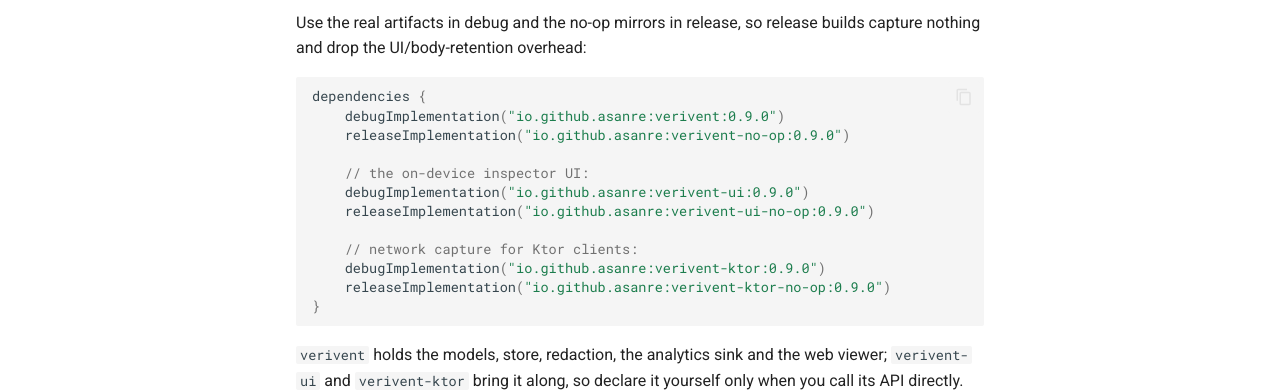
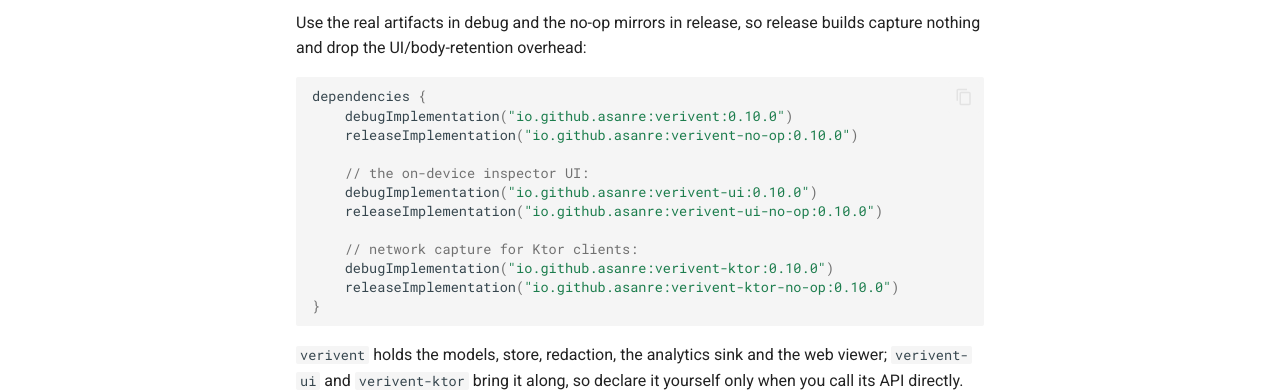
Before and after one commit to asanre/verivent, an MkDocs documentation site: the page built from docs/getting_started.md, in a window 1280 px wide and 900 px high. Shown: the part 360-752 px from the top of the window. Built offline with MkDocs 1.6.1 and Material for MkDocs 9.7.7, drawn with Linux system fonts in a browser that asks for light colours; comment, search, counter and statistics services are not loaded.

````diff
--- a/docs/getting_started.md
+++ b/docs/getting_started.md
@@ -10,16 +10,16 @@ and drop the UI/body-retention overhead:
 
 ```kotlin
 dependencies {
-    debugImplementation("io.github.asanre:verivent:0.9.0")
-    releaseImplementation("io.github.asanre:verivent-no-op:0.9.0")
+    debugImplementation("io.github.asanre:verivent:0.10.0")
+    releaseImplementation("io.github.asanre:verivent-no-op:0.10.0")
 
     // the on-device inspector UI:
-    debugImplementation("io.github.asanre:verivent-ui:0.9.0")
-    releaseImplementation("io.github.asanre:verivent-ui-no-op:0.9.0")
+    debugImplementation("io.github.asanre:verivent-ui:0.10.0")
+    releaseImplementation("io.github.asanre:verivent-ui-no-op:0.10.0")
 
     // network capture for Ktor clients:
-    debugImplementation("io.github.asanre:verivent-ktor:0.9.0")
-    releaseImplementation("io.github.asanre:verivent-ktor-no-op:0.9.0")
+    debugImplementation("io.github.asanre:verivent-ktor:0.10.0")
+    releaseImplementation("io.github.asanre:verivent-ktor-no-op:0.10.0")
 }
 ```
 
````
Also changed, not shown: README.md (+6 -6 lines), docs/native-ios.md (+1 -1 lines), docs/releasing.md (+4 -4 lines), docs/validator-npm.md (+1 -1 lines).
